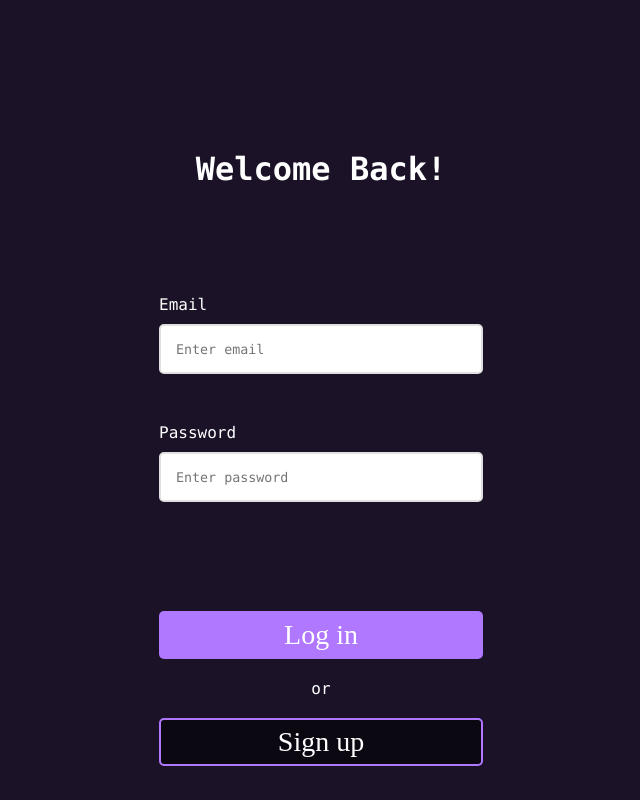
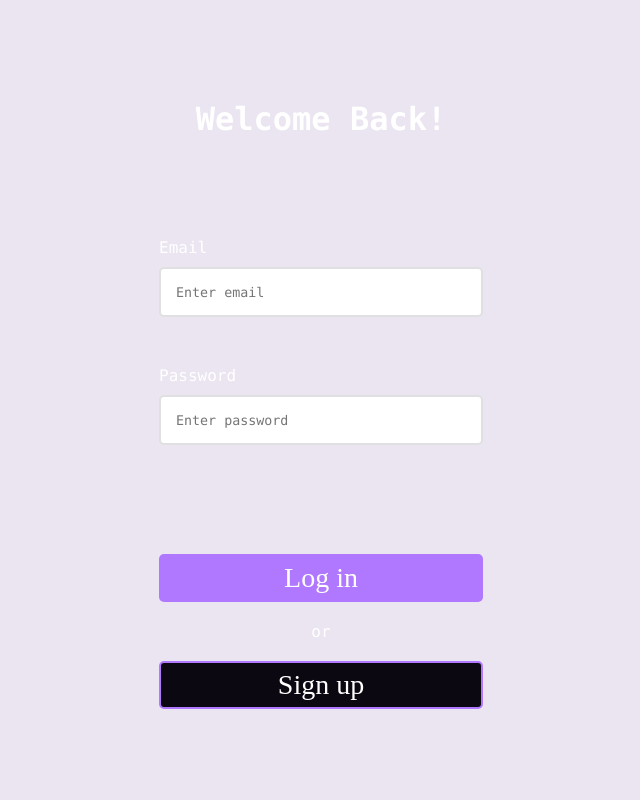
Before and after one commit to malabudi/deer-tracker-fe, a Next.js app: page /Login in a window 1280 px wide. Shown: the whole page, without its empty margins (319-959 px from the left). Built offline with nearby package versions, Linux system fonts and the light colour scheme.

Commit message:
updated log in page

```diff
--- a/src/app/Login/page.module.css
+++ b/src/app/Login/page.module.css
@@ -22,16 +22,11 @@
 }
 
 .welcomeBackcontainer {
-  width: 353px;
-  height: 45px;
-  margin-top: 150px;
-  maring-left: 19px;
+  margin: 100px;
   text-align: center;
-  color: #ffffff;
-  margin-bottom: 100px;
 }
-.mainpageContainer {
-  background: #1b1228;
+
+.loginPageContainer {
   display: flex;
   flex-direction: column;
   align-items: center;
--- a/src/app/Login/page.tsx
+++ b/src/app/Login/page.tsx
@@ -12,7 +12,6 @@ const isValidEmail = (email: string) => {
 
 const LoginPage: React.FC = () => {
   // State for email and password
-
   const [email, setEmail] = useState('');
   const [password, setPassword] = useState('');
   const [emailError, setEmailError] = useState<string | null>(null);
@@ -21,13 +20,6 @@ const LoginPage: React.FC = () => {
   const handleEmailChange = (e: React.ChangeEvent<HTMLInputElement>) => {
     const value = e.target.value;
     setEmail(value);
-
-    // Validate email on change
-    if (!isValidEmail(value)) {
-      setEmailError('Please enter a valid email address.');
-    } else {
-      setEmailError(null);
-    }
   };
 
   const handlePasswordChange = (e: React.ChangeEvent<HTMLInputElement>) => {
@@ -39,13 +31,11 @@ const LoginPage: React.FC = () => {
     e.preventDefault();
 
     // Check validation on submit
-    if (!isValidEmail(email)) {
-      setEmailError('Please enter a valid email address.');
-    }
+    emailRegex.test(email);
   };
 
   return (
-    <main className={styles.mainpageContainer}>
+    <main className={styles.loginPageContainer}>
       <div className={styles.headerconatiner}>
         <h1 className={styles.welcomeBackcontainer}>Welcome Back!</h1>
       </div>
@@ -70,8 +60,6 @@ const LoginPage: React.FC = () => {
             onChange={handlePasswordChange}
             placeholder="Enter password"
           />
-
-          {/* Show password error */}
         </div>
 
         {/* Buttons for Login and Signup */}
```
